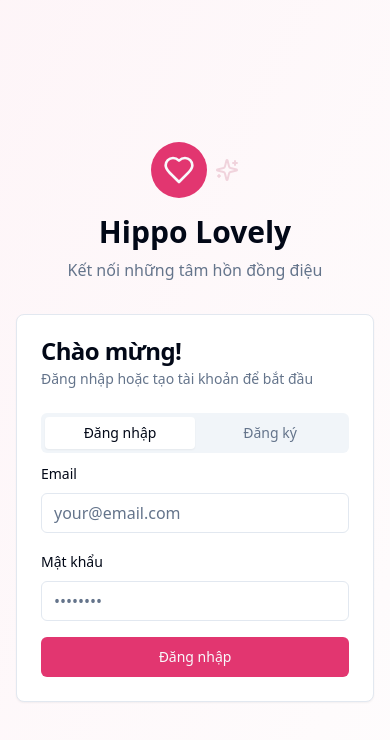
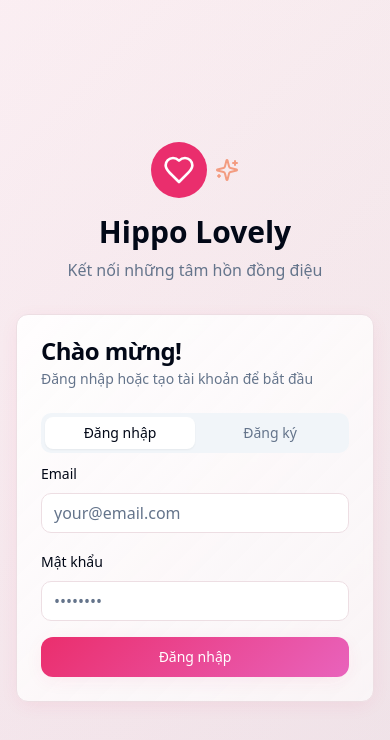
Before and after one commit to GrandAdmiral02/welcome-to-vietnam, a React (Vite) app: page /auth in a window 390 px wide. Shown: the top 740 px of the page. Built offline with nearby package versions, Linux system fonts and the light colour scheme.

Commit message:
Refactor UI/UX
Improve overall user interface and experience by refining existing components and layouts.

```diff
--- a/src/components/ui/button.tsx
+++ b/src/components/ui/button.tsx
@@ -5,25 +5,28 @@ import { cva, type VariantProps } from "class-variance-authority"
 import { cn } from "@/lib/utils"
 
 const buttonVariants = cva(
-  "inline-flex items-center justify-center gap-2 whitespace-nowrap rounded-md text-sm font-medium ring-offset-background transition-colors focus-visible:outline-none focus-visible:ring-2 focus-visible:ring-ring focus-visible:ring-offset-2 disabled:pointer-events-none disabled:opacity-50 [&_svg]:pointer-events-none [&_svg]:size-4 [&_svg]:shrink-0",
+  "inline-flex items-center justify-center gap-2 whitespace-nowrap rounded-lg text-sm font-medium transition-all duration-300 focus-visible:outline-none focus-visible:ring-2 focus-visible:ring-ring focus-visible:ring-offset-2 disabled:pointer-events-none disabled:opacity-50 [&_svg]:pointer-events-none [&_svg]:size-4 [&_svg]:shrink-0",
   {
     variants: {
       variant: {
-        default: "bg-primary text-primary-foreground hover:bg-primary/90",
+        default: "bg-gradient-primary text-primary-foreground shadow-card hover:shadow-elegant hover:-translate-y-0.5",
         destructive:
-          "bg-destructive text-destructive-foreground hover:bg-destructive/90",
+          "bg-destructive text-destructive-foreground hover:bg-destructive/90 shadow-card hover:shadow-elegant hover:-translate-y-0.5",
         outline:
-          "border border-input bg-background hover:bg-accent hover:text-accent-foreground",
+          "border border-border bg-gradient-card hover:bg-accent/10 hover:text-accent-foreground shadow-card hover:shadow-elegant hover:-translate-y-0.5",
         secondary:
-          "bg-secondary text-secondary-foreground hover:bg-secondary/80",
-        ghost: "hover:bg-accent hover:text-accent-foreground",
+          "bg-secondary text-secondary-foreground hover:bg-secondary/80 shadow-card hover:shadow-elegant hover:-translate-y-0.5",
+        ghost: "hover:bg-accent/10 hover:text-accent-foreground hover:-translate-y-0.5",
         link: "text-primary underline-offset-4 hover:underline",
+        premium: "bg-gradient-accent text-accent-foreground shadow-glow hover:shadow-elegant hover:-translate-y-0.5",
+        hero: "bg-gradient-primary text-primary-foreground shadow-glow hover:shadow-elegant hover:-translate-y-1 hover:scale-105",
       },
       size: {
         default: "h-10 px-4 py-2",
         sm: "h-9 rounded-md px-3",
-        lg: "h-11 rounded-md px-8",
+        lg: "h-11 rounded-lg px-8",
         icon: "h-10 w-10",
+        xl: "h-12 rounded-xl px-10 text-base",
       },
     },
     defaultVariants: {
--- a/src/components/ui/card.tsx
+++ b/src/components/ui/card.tsx
@@ -9,7 +9,7 @@ const Card = React.forwardRef<
   <div
     ref={ref}
     className={cn(
-      "rounded-lg border bg-card text-card-foreground shadow-sm",
+      "rounded-xl border bg-gradient-card text-card-foreground shadow-card backdrop-blur-sm transition-all duration-300",
       className
     )}
     {...props}
--- a/src/index.css
+++ b/src/index.css
@@ -17,29 +17,38 @@ All colors MUST be HSL.
     --popover: 0 0% 100%;
     --popover-foreground: 222.2 84% 4.9%;
 
-    --primary: 340 75% 55%;
-    --primary-foreground: 210 40% 98%;
+    --primary: 340 82% 55%;
+    --primary-glow: 340 82% 65%;
+    --primary-foreground: 0 0% 100%;
 
-    --secondary: 340 30% 95%;
-    --secondary-foreground: 340 75% 25%;
+    --secondary: 340 20% 96%;
+    --secondary-foreground: 340 82% 30%;
 
     --muted: 210 40% 96.1%;
     --muted-foreground: 215.4 16.3% 46.9%;
 
-    --accent: 340 50% 85%;
-    --accent-foreground: 340 75% 25%;
+    --accent: 15 85% 65%;
+    --accent-glow: 15 85% 75%;
+    --accent-foreground: 340 15% 12%;
 
-    --gradient-primary: linear-gradient(135deg, hsl(340 75% 55%), hsl(320 70% 60%));
-    --gradient-bg: linear-gradient(180deg, hsl(340 30% 98%), hsl(320 25% 95%));
+    --gradient-primary: linear-gradient(135deg, hsl(340 82% 55%), hsl(320 75% 65%));
+    --gradient-accent: linear-gradient(135deg, hsl(15 85% 65%), hsl(25 80% 70%));
+    --gradient-bg: linear-gradient(135deg, hsl(340 30% 98%) 0%, hsl(320 25% 95%) 50%, hsl(300 20% 92%) 100%);
+    --gradient-subtle: linear-gradient(180deg, hsl(340 15% 98%), hsl(320 10% 96%));
+    --gradient-card: linear-gradient(135deg, hsl(0 0% 100% / 0.9), hsl(340 30% 98% / 0.8));
+
+    --shadow-elegant: 0 10px 30px -5px hsl(340 82% 55% / 0.15);
+    --shadow-glow: 0 0 40px hsl(340 82% 65% / 0.3);
+    --shadow-card: 0 4px 20px -4px hsl(340 82% 55% / 0.1);
 
     --destructive: 0 84.2% 60.2%;
     --destructive-foreground: 210 40% 98%;
 
-    --border: 214.3 31.8% 91.4%;
-    --input: 214.3 31.8% 91.4%;
-    --ring: 222.2 84% 4.9%;
+    --border: 340 30% 90%;
+    --input: 340 30% 90%;
+    --ring: 340 82% 55%;
 
-    --radius: 0.5rem;
+    --radius: 0.75rem;
 
     --sidebar-background: 0 0% 98%;
 
@@ -68,7 +77,8 @@ All colors MUST be HSL.
     --popover: 340 15% 12%;
     --popover-foreground: 340 100% 99%;
 
-    --primary: 340 82% 55%;
+    --primary: 340 82% 60%;
+    --primary-glow: 340 82% 70%;
     --primary-foreground: 340 100% 99%;
 
     --secondary: 340 15% 18%;
@@ -78,14 +88,25 @@ All colors MUST be HSL.
     --muted-foreground: 340 40% 65%;
 
     --accent: 15 85% 65%;
+    --accent-glow: 15 85% 75%;
     --accent-foreground: 340 15% 8%;
+
+    --gradient-primary: linear-gradient(135deg, hsl(340 82% 60%), hsl(320 75% 70%));
+    --gradient-accent: linear-gradient(135deg, hsl(15 85% 65%), hsl(25 80% 70%));
+    --gradient-bg: linear-gradient(135deg, hsl(340 15% 8%) 0%, hsl(320 12% 10%) 50%, hsl(300 10% 12%) 100%);
+    --gradient-subtle: linear-gradient(180deg, hsl(340 15% 12%), hsl(320 12% 14%));
+    --gradient-card: linear-gradient(135deg, hsl(340 15% 12% / 0.9), hsl(320 12% 14% / 0.8));
+
+    --shadow-elegant: 0 10px 30px -5px hsl(340 82% 60% / 0.25);
+    --shadow-glow: 0 0 40px hsl(340 82% 70% / 0.4);
+    --shadow-card: 0 4px 20px -4px hsl(340 82% 60% / 0.2);
 
     --destructive: 0 62.8% 30.6%;
     --destructive-foreground: 210 40% 98%;
 
-    --border: 217.2 32.6% 17.5%;
-    --input: 217.2 32.6% 17.5%;
-    --ring: 212.7 26.8% 83.9%;
+    --border: 340 15% 20%;
+    --input: 340 15% 20%;
+    --ring: 340 82% 60%;
     --sidebar-background: 240 5.9% 10%;
     --sidebar-foreground: 240 4.8% 95.9%;
     --sidebar-primary: 224.3 76.3% 48%;
@@ -103,6 +124,84 @@ All colors MUST be HSL.
   }
 
   body {
-    @apply bg-background text-foreground;
+    @apply bg-background text-foreground font-sans antialiased;
+    background: var(--gradient-bg);
+    min-height: 100vh;
+  }
+
+  /* Smooth scrolling */
+  html {
+    scroll-behavior: smooth;
+  }
+
+  /* Enhanced focus styles */
+  *:focus-visible {
+    @apply outline-none ring-2 ring-ring ring-offset-2 ring-offset-background;
   }
 }
+
+@layer components {
+  /* Glass effect utility */
+  .glass {
+    @apply bg-card/80 backdrop-blur-md border border-border/50;
+    box-shadow: var(--shadow-card);
+  }
+
+  /* Gradient text utility */
+  .gradient-text {
+    @apply bg-gradient-to-r from-primary to-accent bg-clip-text text-transparent;
+  }
+
+  /* Enhanced card hover effects */
+  .card-hover {
+    @apply transition-all duration-300 hover:shadow-lg hover:-translate-y-1;
+    box-shadow: var(--shadow-card);
+  }
+
+  .card-hover:hover {
+    box-shadow: var(--shadow-elegant);
+  }
+
+  /* Floating animation */
+  .float {
+    animation: float 6s ease-in-out infinite;
+  }
+
+  @keyframes float {
+    0%, 100% { transform: translateY(0px); }
+    50% { transform: translateY(-10px); }
+  }
+
+  /* Pulse glow animation */
+  .pulse-glow {
+    animation: pulse-glow 2s ease-in-out infinite alternate;
+  }
+
+  @keyframes pulse-glow {
+    from { box-shadow: var(--shadow-card); }
+    to { box-shadow: var(--shadow-glow); }
+  }
+
+  /* Button enhancements */
+  .btn-primary {
+    @apply bg-gradient-to-r from-primary to-primary-glow hover:from-primary/90 hover:to-primary-glow/90;
+    box-shadow: var(--shadow-card);
+    transition: all 0.3s cubic-bezier(0.4, 0, 0.2, 1);
+  }
+
+  .btn-primary:hover {
+    box-shadow: var(--shadow-elegant);
+    transform: translateY(-2px);
+  }
+
+  .btn-accent {
+    @apply bg-gradient-to-r from-accent to-accent-glow hover:from-accent/90 hover:to-accent-glow/90;
+    box-shadow: var(--shadow-card);
+    transition: all 0.3s cubic-bezier(0.4, 0, 0.2, 1);
+  }
+
+  .btn-accent:hover {
+    box-shadow: var(--shadow-elegant);
+    transform: translateY(-2px);
+  }
+}
--- a/tailwind.config.ts
+++ b/tailwind.config.ts
@@ -26,6 +26,7 @@ export default {
 				foreground: 'hsl(var(--foreground))',
 				primary: {
 					DEFAULT: 'hsl(var(--primary))',
+					glow: 'hsl(var(--primary-glow))',
 					foreground: 'hsl(var(--primary-foreground))'
 				},
 				secondary: {
@@ -42,6 +43,7 @@ export default {
 				},
 				accent: {
 					DEFAULT: 'hsl(var(--accent))',
+					glow: 'hsl(var(--accent-glow))',
 					foreground: 'hsl(var(--accent-foreground))'
 				},
 				popover: {
@@ -63,6 +65,17 @@ export default {
 					ring: 'hsl(var(--sidebar-ring))'
 				}
 			},
+			backgroundImage: {
+				'gradient-primary': 'var(--gradient-primary)',
+				'gradient-accent': 'var(--gradient-accent)',
+				'gradient-subtle': 'var(--gradient-subtle)',
+				'gradient-card': 'var(--gradient-card)'
+			},
+			boxShadow: {
+				'elegant': 'var(--shadow-elegant)',
+				'glow': 'var(--shadow-glow)',
+				'card': 'var(--shadow-card)'
+			},
 			borderRadius: {
 				lg: 'var(--radius)',
 				md: 'calc(var(--radius) - 2px)',
@@ -70,25 +83,57 @@ export default {
 			},
 			keyframes: {
 				'accordion-down': {
-					from: {
-						height: '0'
-					},
-					to: {
-						height: 'var(--radix-accordion-content-height)'
-					}
+					from: { height: '0', opacity: '0' },
+					to: { height: 'var(--radix-accordion-content-height)', opacity: '1' }
 				},
 				'accordion-up': {
-					from: {
-						height: 'var(--radix-accordion-content-height)'
-					},
-					to: {
-						height: '0'
-					}
+					from: { height: 'var(--radix-accordion-content-height)', opacity: '1' },
+					to: { height: '0', opacity: '0' }
+				},
+				'fade-in': {
+					'0%': { opacity: '0', transform: 'translateY(10px)' },
+					'100%': { opacity: '1', transform: 'translateY(0)' }
+				},
+				'fade-out': {
+					'0%': { opacity: '1', transform: 'translateY(0)' },
+					'100%': { opacity: '0', transform: 'translateY(10px)' }
+				},
+				'scale-in': {
+					'0%': { transform: 'scale(0.95)', opacity: '0' },
+					'100%': { transform: 'scale(1)', opacity: '1' }
+				},
+				'scale-out': {
+					'0%': { transform: 'scale(1)', opacity: '1' },
+					'100%': { transform: 'scale(0.95)', opacity: '0' }
+				},
+				'slide-in-right': {
+					'0%': { transform: 'translateX(100%)' },
+					'100%': { transform: 'translateX(0)' }
+				},
+				'slide-out-right': {
+					'0%': { transform: 'translateX(0)' },
+					'100%': { transform: 'translateX(100%)' }
+				},
+				'float': {
+					'0%, 100%': { transform: 'translateY(0px)' },
+					'50%': { transform: 'translateY(-10px)' }
+				},
+				'pulse-glow': {
+					'0%, 100%': { boxShadow: 'var(--shadow-card)' },
+					'50%': { boxShadow: 'var(--shadow-glow)' }
 				}
 			},
 			animation: {
 				'accordion-down': 'accordion-down 0.2s ease-out',
-				'accordion-up': 'accordion-up 0.2s ease-out'
+				'accordion-up': 'accordion-up 0.2s ease-out',
+				'fade-in': 'fade-in 0.3s ease-out',
+				'fade-out': 'fade-out 0.3s ease-out',
+				'scale-in': 'scale-in 0.2s ease-out',
+				'scale-out': 'scale-out 0.2s ease-out',
+				'slide-in-right': 'slide-in-right 0.3s ease-out',
+				'slide-out-right': 'slide-out-right 0.3s ease-out',
+				'float': 'float 6s ease-in-out infinite',
+				'pulse-glow': 'pulse-glow 2s ease-in-out infinite alternate'
 			}
 		}
 	},
```
Also changed, not shown: src/pages/Dashboard.tsx (+34 -33 lines), src/pages/Discover.tsx (+10 -9 lines), src/pages/Index.tsx (+45 -28 lines).
